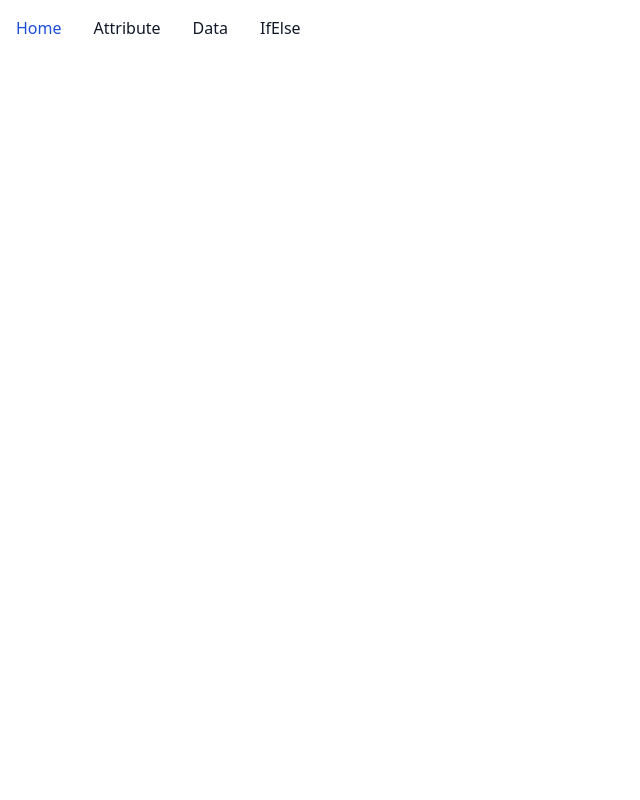
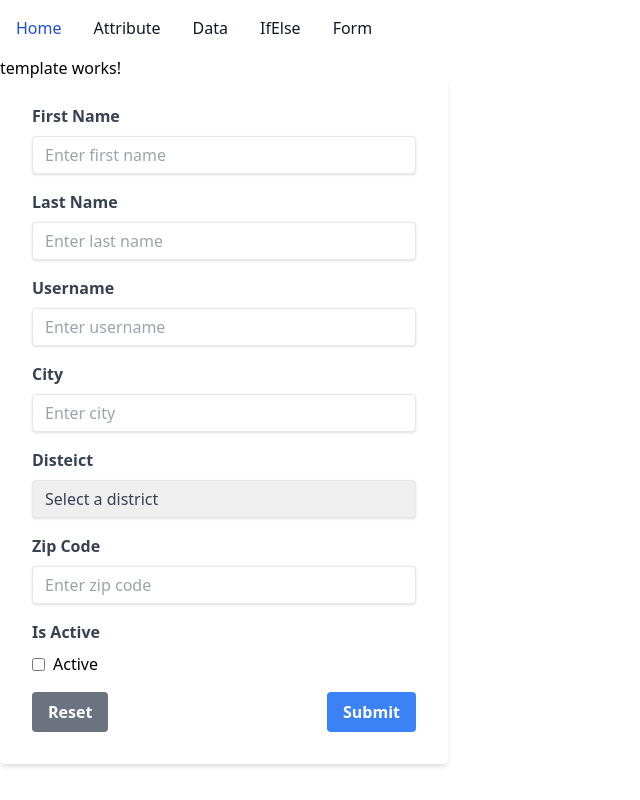
Before and after one commit to AlNomanCSE/angular-learning-app, an Angular app: page /form in a window 1280 px wide. Before the commit this address led to /. Shown: the whole page, without its empty margins (0-640 px from the left). Built offline with nearby package versions, Linux system fonts and the light colour scheme.

Commit message:
from tamplate

```diff
--- a/src/app/app.component.html
+++ b/src/app/app.component.html
@@ -59,6 +59,13 @@
                         >IfElse</a
                     >
                 </li>
+                <li>
+                    <a
+                        routerLink="form"
+                        class="block py-2 px-3 text-gray-900 rounded hover:bg-gray-100 md:hover:bg-transparent md:border-0 md:hover:text-blue-700 md:p-0 dark:text-white md:dark:hover:text-blue-500 dark:hover:bg-gray-700 dark:hover:text-white md:dark:hover:bg-transparent"
+                        >Form</a
+                    >
+                </li>
             </ul>
         </div>
     </div>
--- a/src/app/app.routes.ts
+++ b/src/app/app.routes.ts
@@ -3,6 +3,7 @@ import { AttributeDirectiveComponent } from './components/attribute-directive/at
 import { DataBindingComponent } from './components/data-binding/data-binding.component';
 import { StructuralDirectiveComponent } from './components/structural-directive/structural-directive.component';
 import { IfelseComponent } from './components/ifelse/ifelse.component';
+import { TemplateComponent } from './components/forms/template/template.component';
 
 export const routes: Routes = [
     {
@@ -21,4 +22,8 @@ export const routes: Routes = [
         path: 'ifelse',
         component: IfelseComponent,
     },
+    {
+        path:'form',
+        component:TemplateComponent
+    }
 ];
--- /dev/null
+++ b/src/app/components/forms/template/template.component.html
@@ -0,0 +1,169 @@
+<p>template works!</p>
+<form
+    #form="ngForm"
+    class="bg-white shadow-md rounded px-8 pt-6 pb-8 mb-4 w-full max-w-md"
+>
+    <div class="mb-4">
+        <label class="block text-gray-700 font-bold mb-2" for="firstName">
+            First Name
+        </label>
+        <input
+            [(ngModel)]="studentObj.firstName"
+            class="shadow appearance-none border rounded w-full py-2 px-3 text-gray-700 leading-tight focus:outline-none focus:shadow-outline"
+            id="firstName"
+            type="text"
+            placeholder="Enter first name"
+            name="firstName"
+            #fname="ngModel"
+            required
+            minlength="3"
+        />
+        <div class="text-red-500">
+            @if (fname.touched && fname.errors?.['required']) {
+            <span>First name is Required</span>
+            }@else if (fname.touched && fname.errors?.['minlength']) {
+            <span>Name must be 3 character long</span>
+            }
+        </div>
+    </div>
+    <div class="mb-4">
+        <label class="block text-gray-700 font-bold mb-2" for="lastName">
+            Last Name
+        </label>
+        <input
+            [(ngModel)]="studentObj.lastName"
+            class="shadow appearance-none border rounded w-full py-2 px-3 text-gray-700 leading-tight focus:outline-none focus:shadow-outline"
+            id="lastName"
+            type="text"
+            placeholder="Enter last name"
+            name="lastName"
+            #lname="ngModel"
+            required
+            minlength="3"
+        />
+        <div class="text-red-500">
+            @if (lname.touched && lname.errors?.['required']) {
+            <span>Last Name is Required</span>
+            }@else if (lname.touched && lname.errors?.['minlength']) {
+            <span>Name must be 3 character long</span>
+            }
+        </div>
+    </div>
+    <div class="mb-4">
+        <label class="block text-gray-700 font-bold mb-2" for="userName">
+            Username
+        </label>
+        <input
+            [(ngModel)]="studentObj.userName"
+            class="shadow appearance-none border rounded w-full py-2 px-3 text-gray-700 leading-tight focus:outline-none focus:shadow-outline"
+            id="userName"
+            type="text"
+            placeholder="Enter username"
+            #uname="ngModel"
+            name="userName"
+            minlength="3"
+            required
+        />
+        <div class="text-red-500">
+            @if (uname.touched && uname.errors?.['required']) {
+            <span>Username is Required</span>
+            }@else if (uname.touched && uname.errors?.['minlength']) {
+            <span>Username must be 5 character long</span>
+            }
+        </div>
+    </div>
+    <div class="mb-4">
+        <label class="block text-gray-700 font-bold mb-2" for="city">
+            City
+        </label>
+        <input
+            [(ngModel)]="studentObj.city"
+            class="shadow appearance-none border rounded w-full py-2 px-3 text-gray-700 leading-tight focus:outline-none focus:shadow-outline"
+            id="city"
+            type="text"
+            placeholder="Enter city"
+            name="city"
+            required
+        />
+    </div>
+    <div class="mb-4">
+        <label class="block text-gray-700 font-bold mb-2" for="state">
+            Disteict
+        </label>
+        <select
+            [(ngModel)]="studentObj.district"
+            name="district"
+            required
+            class="shadow appearance-none border rounded w-full py-2 px-3 text-gray-700 leading-tight focus:outline-none focus:shadow-outline"
+            #district="ngModel"
+        >
+            <option value="">Select a district</option>
+            <option value="Barisal">Barisal</option>
+            <option value="Chittagong">Chittagong</option>
+            <option value="Dhaka">Dhaka</option>
+            <option value="Khulna">Khulna</option>
+            <option value="Mymensingh">Mymensingh</option>
+            <option value="Rajshahi">Rajshahi</option>
+            <option value="Rangpur">Rangpur</option>
+            <option value="Sylhet">Sylhet</option>
+        </select>
+        <div class="text-red-500">
+            @if (district.touched && district.errors?.['required']) {
+            <span>This is Required</span>
+            }
+        </div>
+    </div>
+    <div class="mb-4">
+        <label class="block text-gray-700 font-bold mb-2" for="zipcode">
+            Zip Code
+        </label>
+        <input
+            [(ngModel)]="studentObj.zipcode"
+            class="shadow appearance-none border rounded w-full py-2 px-3 text-gray-700 leading-tight focus:outline-none focus:shadow-outline"
+            id="zipcode"
+            type="text"
+            name="zipcode"
+            placeholder="Enter zip code"
+            required
+            #zip="ngModel"
+        />
+        <div class="text-red-500">
+            @if (zip.touched && zip.errors?.['required']) {
+            <span>Zip Code is Required</span>
+            }
+        </div>
+    </div>
+    <div class="mb-4">
+        <label class="block text-gray-700 font-bold mb-2" for="isActive">
+            Is Active
+        </label>
+        <div class="flex items-center">
+            <input
+                [(ngModel)]="studentObj.isActive"
+                class="mr-2"
+                id="isActive"
+                type="checkbox"
+                name="isActive"
+                required
+            />
+            <label for="isActive">Active</label>
+        </div>
+    </div>
+    <div class="flex items-center justify-between">
+        <button
+            class="bg-gray-500 text-white font-bold py-2 px-4 rounded focus:outline-none focus:shadow-outline"
+            type="button"
+            (click)="reSetForm()"
+        >
+            Reset
+        </button>
+        <button
+            class="bg-blue-500 hover:bg-blue-700 text-white font-bold py-2 px-4 rounded focus:outline-none focus:shadow-outline"
+            type="button"
+            (click)="onSubmit()"
+            [disabled]="form.invalid"
+        >
+            Submit
+        </button>
+    </div>
+</form>
--- /dev/null
+++ b/src/app/components/forms/template/template.component.ts
@@ -0,0 +1,38 @@
+import { state } from '@angular/animations';
+import { Component } from '@angular/core';
+import { FormsModule } from '@angular/forms';
+
+@Component({
+    selector: 'app-template',
+    standalone: true,
+    imports: [FormsModule],
+    templateUrl: './template.component.html',
+    styles: ``,
+})
+export class TemplateComponent {
+    studentObj: any = {
+        firstName: '',
+        lastName: '',
+        userName: '',
+        city: '',
+        district: '',
+        zipcode: '',
+        isActive: '',
+    };
+    formValue: any;
+    onSubmit() {
+        this.formValue = this.studentObj;
+        console.log(this.studentObj);
+    }
+    reSetForm() {
+        this.studentObj = {
+            firstName: '',
+            lastName: '',
+            userName: '',
+            city: '',
+            district: '',
+            zipcode: '',
+            isActive: '',
+        };
+    }
+}
--- a/src/app/components/ifelse/ifelse.component.html
+++ b/src/app/components/ifelse/ifelse.component.html
@@ -13,14 +13,14 @@
         </thead>
         <tbody>
             @for (item of students; track $index) {
-            <tr>
+            <tr class="border rounded-full">
                 <td>{{ $index + 1 }}</td>
                 <td>{{ item.name }}</td>
                 <td>{{ item.age }}</td>
                 <td>{{ item.roll }}</td>
                 <td>{{ item.city }}</td>
                 <td class="flex justify-center items-center">
-                    <!-- way 1 -->
+                    <!-- way 1 using @if @else-->
                     <!-- @if (item.isActive) {
                         <div class="bg-green-500 w-[10px] h-[10px] rounded-full"></div>
                      }@else {
@@ -28,11 +28,17 @@
                      } -->
 
                     <!-- way 2 Using ngClass-->
-                    <div
+                    <!-- <div
                         [ngClass]="{
                             'bg-green-400': item.isActive,
                             'bg-red-500': !item.isActive
                         }"
+                        class="w-[10px] h-[10px] rounded-full"
+                    ></div> -->
+
+                    <!-- way 3 Using Ternary operator -->
+                    <div
+                        [class]="item.isActive ? 'bg-green-400' : 'bg-red-500'"
                         class="w-[10px] h-[10px] rounded-full"
                     ></div>
                 </td>
```
Also changed, not shown: 1 other file (tests, documents, lock files or other folders).
